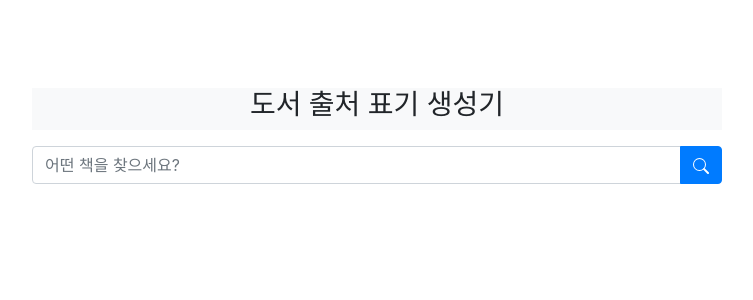
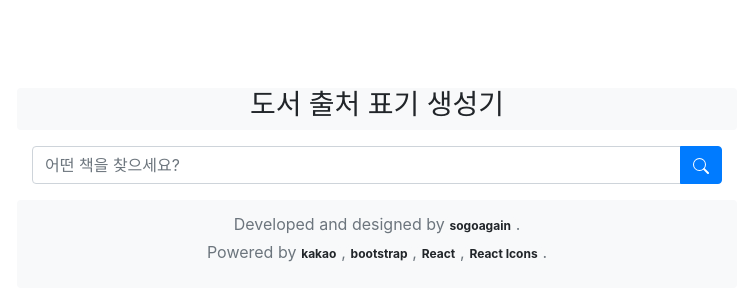
Before and after one commit to sogoagain/book-citation-generator, a React (Create React App) app in the folder frontend/: page / in a window 1280 px wide. Shown: the part 72-372 px from the top of the page, without its empty margins (263-1016 px from the left). Built offline with nearby package versions, Linux system fonts and the light colour scheme.

Commit message:
Implement - Footer에 개발자, 사용 API 정보를 출력한다

```diff
--- a/frontend/public/index.html
+++ b/frontend/public/index.html
@@ -3,7 +3,7 @@
   <head>
     <meta charset="utf-8" />
     <link rel="icon" href="%PUBLIC_URL%/favicon.ico" />
-    <meta name="viewport" content="width=device-width, initial-scale=1, maximum-scale=1, user-scalable=no">
+    <meta name="viewport" content="width=device-width, initial-scale=1, shrink-to-fit=no">
     <meta name="theme-color" content="#000000" />
     <meta http-equiv="X-UA-Compatible" content="ie=edge">
     <meta
--- a/frontend/src/App.js
+++ b/frontend/src/App.js
@@ -1,7 +1,8 @@
 import React, { useState } from 'react';
-import MainHeader from './components/header/MainHeader';
+import MainHeader from './components/layout/MainHeader';
 import SearchComponent from './components/search/SearchComponent';
 import BookDetail from './components/book/BookDetail';
+import Footer from './components/layout/Footer';
 
 const HeaderMode = {
   NORMAL: {
@@ -85,6 +86,7 @@ const App = () => {
           }
         </>
       </section>
+      <Footer />
     </>
   );
 };
--- /dev/null
+++ b/frontend/src/components/layout/Footer.js
@@ -0,0 +1,26 @@
+import React from 'react';
+
+const Footer = () => (
+  <footer>
+    <div className="container bg-light py-2 text-center rounded">
+      <p className="text-muted my-1">
+        Developed and designed by
+        <a className="badge badge-light" href="https://github.com/sogoagain/">sogoagain</a>
+        .
+      </p>
+      <p className="text-muted">
+        Powered by
+        <a className="badge badge-light" href="https://www.daum.net/">kakao</a>
+        ,
+        <a className="badge badge-light" href="https://getbootstrap.com/">bootstrap</a>
+        ,
+        <a className="badge badge-light" href="https://reactjs.org/">React</a>
+        ,
+        <a className="badge badge-light" href="https://react-icons.github.io/react-icons/">React Icons</a>
+        .
+      </p>
+    </div>
+  </footer>
+);
+
+export default Footer;
--- a/frontend/src/components/header/MainHeader.js
+++ b/frontend/src/components/layout/MainHeader.js
@@ -11,7 +11,7 @@ const MainHeader = ({
 
   return (
     <div
-      className="row mx-auto bg-light mb-3"
+      className="row bg-light mb-3 rounded"
       onClick={onHeaderClick}
       onKeyDown={onHeaderClick}
       role="button"
--- a/frontend/src/index.css
+++ b/frontend/src/index.css
@@ -1,15 +1,14 @@
+html {
+  position: relative;
+  min-height: 100%;
+}
+
 body {
-  margin: 0;
+  margin: auto;
   font-family: -apple-system, BlinkMacSystemFont, 'Segoe UI', 'Roboto', 'Oxygen',
     'Ubuntu', 'Cantarell', 'Fira Sans', 'Droid Sans', 'Helvetica Neue',
     sans-serif;
   -webkit-font-smoothing: antialiased;
   -moz-osx-font-smoothing: grayscale;
   max-width: 720px;
-  margin: auto;
 }
-
-code {
-  font-family: source-code-pro, Menlo, Monaco, Consolas, 'Courier New',
-    monospace;
-}
```
